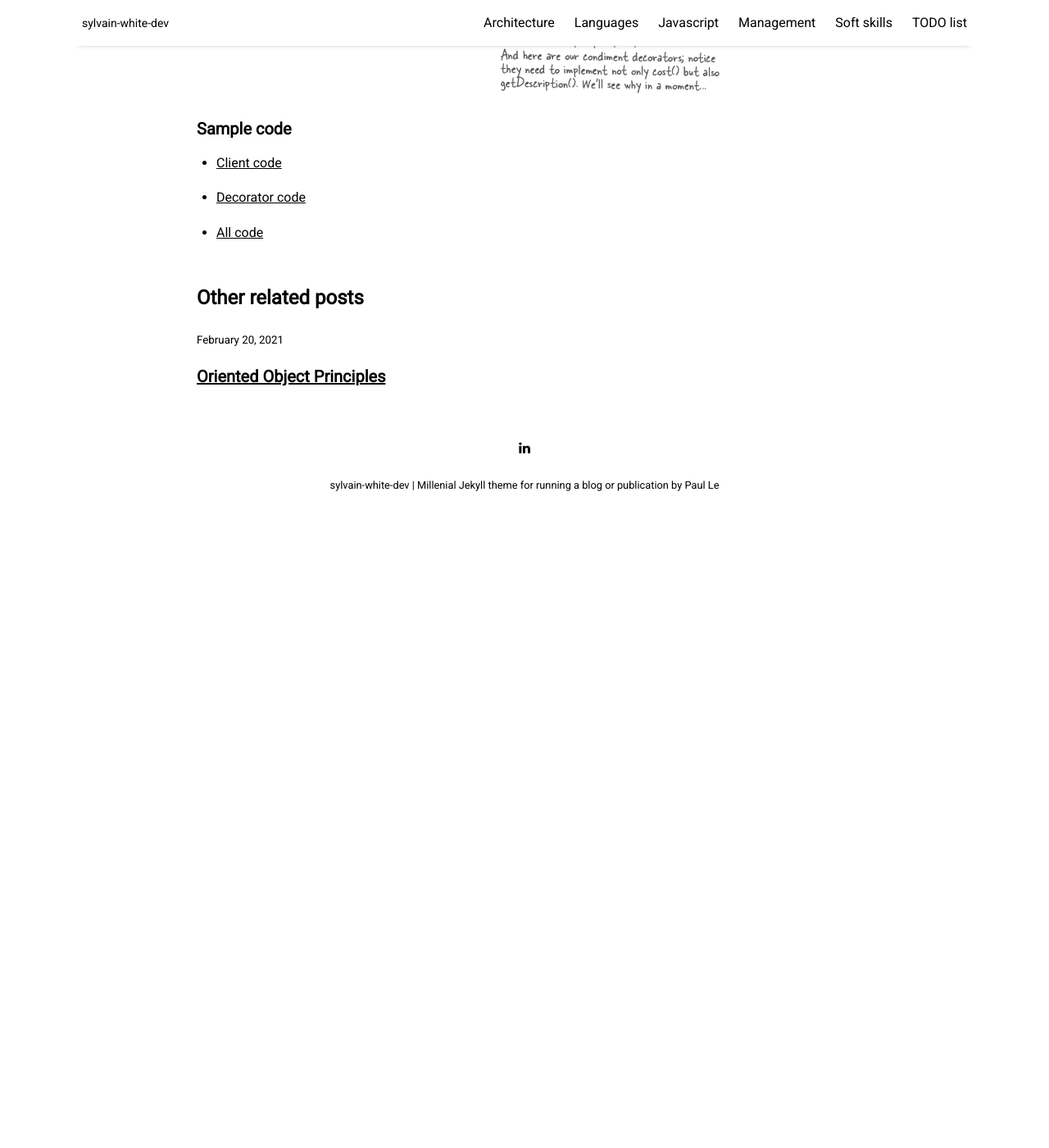
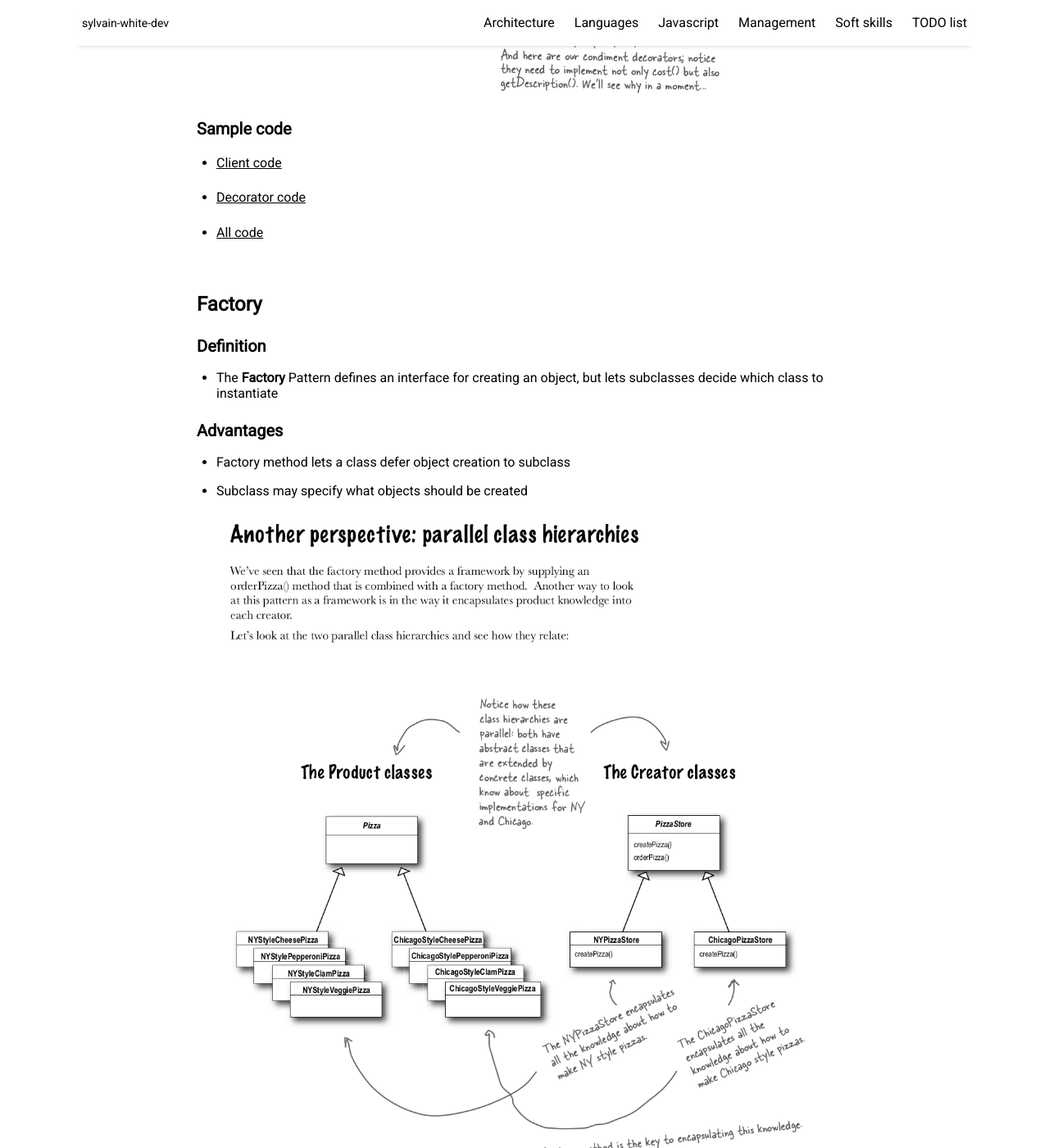
Before and after one commit to sylvainwhite/sylvain-white-dev, a Jekyll site: the page built from _posts/2021-02-21-designPatterns.md, in a window 1280 px wide and 1400 px high, scrolled down 3346 px. Shown: the whole window at 82% size. Built offline with Jekyll 4.4.1, drawn with Linux system fonts in a browser that asks for light colours; nearby versions of some CDN libraries; before the commit the page ends 3976 px from its top, so only the background shows below that; some of the changed text lies outside the part shown.

Commit message:
Update design patterns post

```diff
--- a/_posts/2021-02-21-designPatterns.md
+++ b/_posts/2021-02-21-designPatterns.md
@@ -88,3 +88,29 @@ implements an interface
 * [Decorator code](https://github.com/bethrobson/Head-First-Design-Patterns/blob/master/src/headfirst/designpatterns/decorator/starbuzz/Mocha.java){:target="_blank"}
 
 * [All code](https://github.com/bethrobson/Head-First-Design-Patterns/blob/master/src/headfirst/designpatterns/decorator/starbuzz){:target="_blank"}
+
+
+<br/>
+
+## Factory
+
+### Definition
+
+* The **Factory** Pattern defines an interface for creating an object, but lets subclasses decide which class to instantiate
+
+### Advantages
+
+* Factory method lets a class defer object creation to subclass
+* Subclass may specify what objects should be created
+
+![]({{ site.github.url }}/resources/patternFactory.png "Factory Pattern")
+
+### Sample code
+
+* [Client code](https://github.com/bethrobson/Head-First-Design-Patterns/blob/master/src/headfirst/designpatterns/factory/pizzafm/PizzaTestDrive.java){:target="_blank"}
+
+* [Factory method](https://github.com/bethrobson/Head-First-Design-Patterns/blob/master/src/headfirst/designpatterns/factory/pizzafm/PizzaStore.java){:target="_blank"}
+
+* [Factory method subclass](https://github.com/bethrobson/Head-First-Design-Patterns/blob/master/src/headfirst/designpatterns/factory/pizzafm/NYPizzaStore.java){:target="_blank"}
+
+ * [All code](https://github.com/bethrobson/Head-First-Design-Patterns/tree/master/src/headfirst/designpatterns/factory/pizzafm){:target="_blank"}
```
Also changed, not shown: other parts of _posts/2021-02-21-designPatterns.md (+1 -1 lines), resources/patternFactory.png (added).
